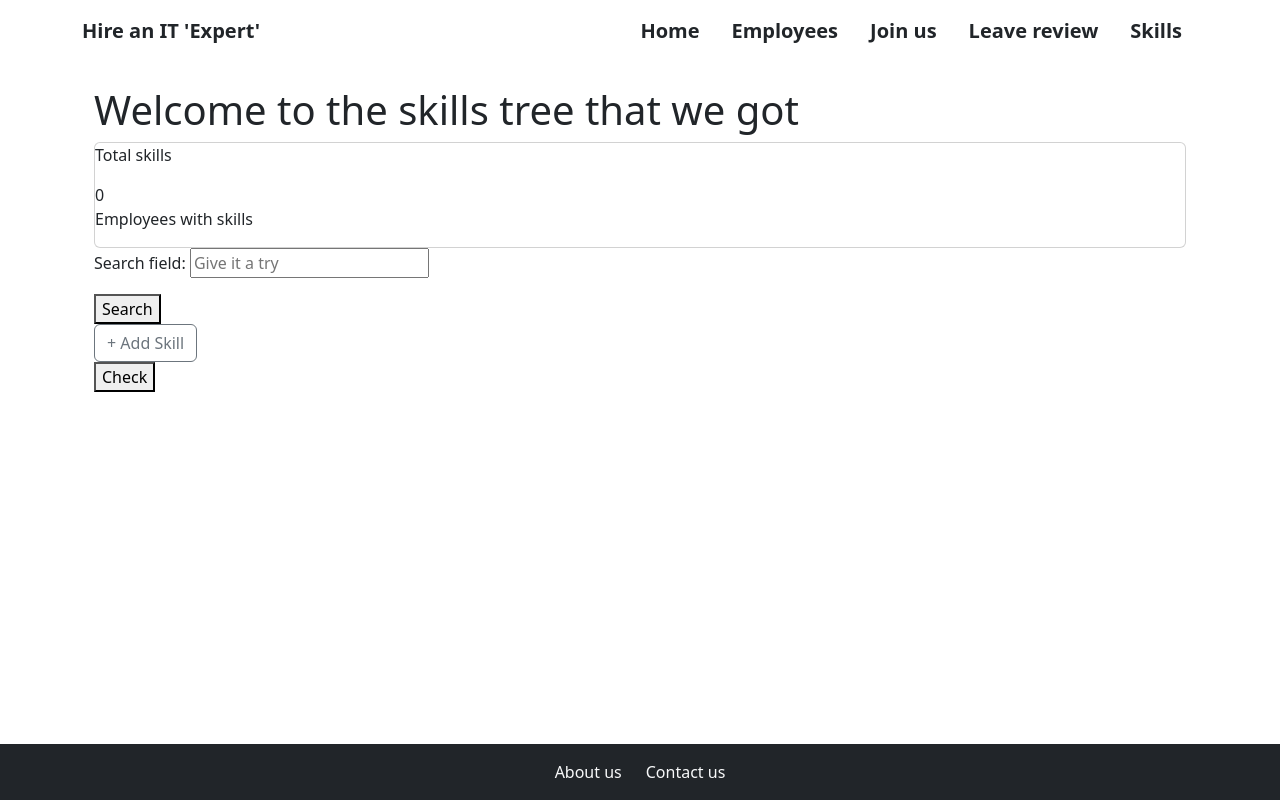
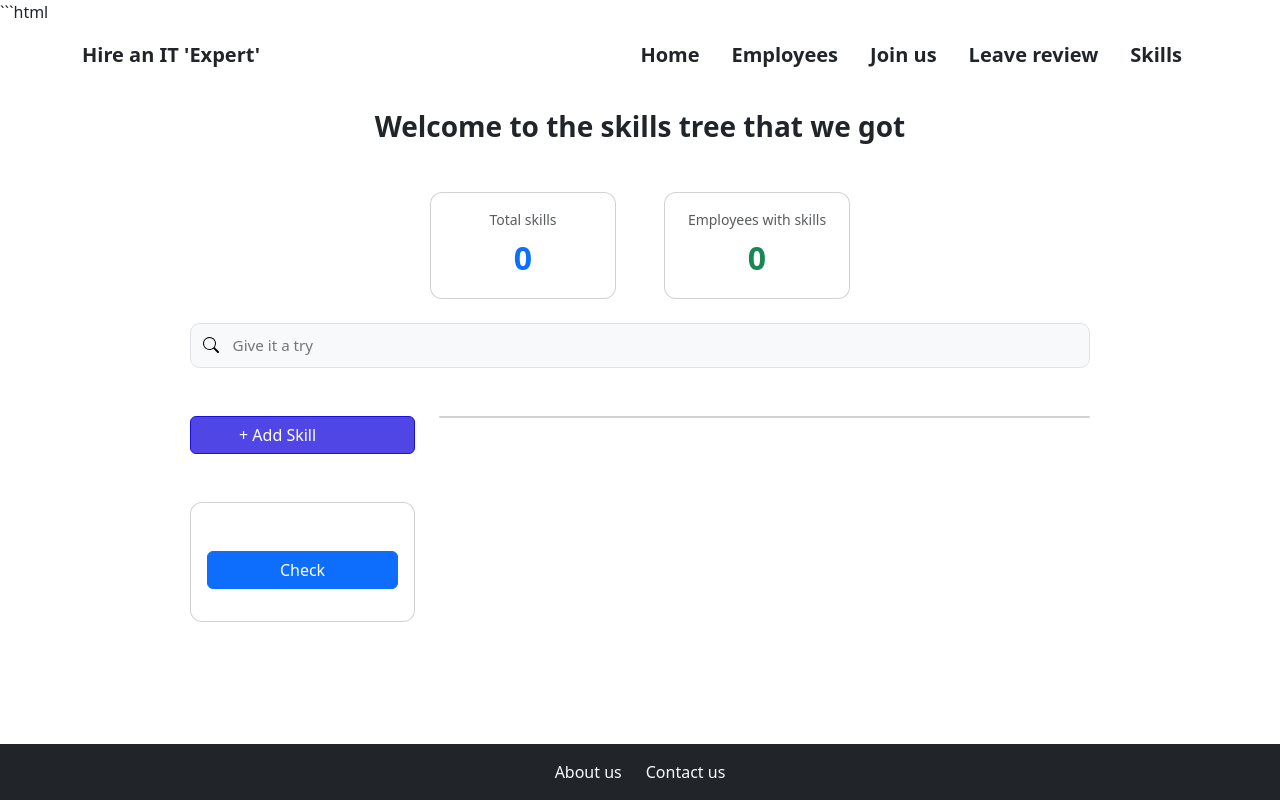
Before and after one commit to krasi556/ExamDjango, a Django app: page /employees/skills-menu/ in a window 1280 px wide. Run offline with Django 5.2, Linux system fonts and the light colour scheme; data that the repository does not hold is empty.

Commit message:
fixed checkbox logic , improved htmls

````diff
--- a/employees/views.py
+++ b/employees/views.py
@@ -1,6 +1,6 @@
 from types import NoneType
 
-from django.db.models import Avg, F
+from django.db.models import Avg, F, Q
 from django.shortcuts import render, get_list_or_404, get_object_or_404, redirect
 
 from employees.forms import EmployeeBase, DeleteEmployee, EditEmployee, CreateEmployee, SearchForm, SkillCreate
@@ -122,18 +122,24 @@ def delete_employee(request, employee_id):
 
 
 def show_skills(request):
-    get_skills_and_employees = Skill.objects.prefetch_related('employees')
+    get_skills_and_employees = (Skill.objects
+                                .prefetch_related('employees'))
     form = SearchForm(request.GET or None)
     skills_checkbox = EmployeeBase()
+    employees_with_skills = Employee.objects.filter(skills__isnull=False).distinct().count()
     if request.method == 'GET' and form.is_valid():
-        skill_to_search = form.cleaned_data['search_field']
-        get_skills_and_employees = get_skills_and_employees.filter(name__icontains=skill_to_search)
+        skill_to_search, ids = form.cleaned_data['search_field'], [int(num) for num in request.GET.getlist('skills')]
+        if ids:
+            get_skills_and_employees = get_skills_and_employees.filter(id__in=ids)
+        if skill_to_search:
+            get_skills_and_employees = get_skills_and_employees.filter(name__icontains=skill_to_search)
     if request.method == 'POST':
         pass
     context = {
         'skills_and_employees': get_skills_and_employees,
         'form': form,
-        'skills_in_checkbox':skills_checkbox
+        'skills_in_checkbox': skills_checkbox,
+        'employees_with_skills': employees_with_skills
     }
 
     return render(request, 'employees/skills/skills-main-menu.html', context)
@@ -148,6 +154,6 @@ def add_skill(request):
 
     context = {
         'form': form,
-        'skills':get_skills
+        'skills': get_skills
     }
-    return render(request,'employees/skills/create-new-skill.html',context)
+    return render(request, 'employees/skills/create-new-skill.html', context)
--- a/static/styles.css
+++ b/static/styles.css
@@ -62,3 +62,146 @@ form .errorlist { color: #dc3545; list-style: none; padding: 0; margin: 0 0 0.25
 .review-form textarea {
     resize: both;
 }
+
+/* ---------- Skills page ---------- */
+.skills-page {
+    max-width: 900px;
+}
+
+.skills-page .card {
+    border-radius: 0.75rem;
+}
+
+.skills-search div {
+    margin-bottom: 0;
+}
+
+.skills-search label {
+    position: absolute;
+    width: 1px;
+    height: 1px;
+    overflow: hidden;
+    clip: rect(0 0 0 0);
+    white-space: nowrap;
+}
+
+.skills-search input {
+    display: block;
+    width: 100%;
+    padding: 0.65rem 1rem 0.65rem 2.6rem;
+    background: #f8f9fa;
+    border: 1px solid #dee2e6;
+    border-radius: 0.6rem;
+    font-size: 0.95rem;
+}
+
+.skills-search input:focus {
+    outline: none;
+    background: #fff;
+    border-color: #86b7fe;
+    box-shadow: 0 0 0 0.25rem rgba(13, 110, 253, 0.25);
+}
+
+details[open] {
+    background-color: #e2e8f0;
+}
+
+.skills-search-btn {
+    position: absolute;
+    top: 0;
+    bottom: 0;
+    left: 0;
+    width: 2.6rem;
+    display: flex;
+    align-items: center;
+    justify-content: center;
+    padding: 0;
+    border: 0;
+    background: transparent;
+    color: #6c757d;
+}
+
+.skills-list {
+    overflow: hidden;
+}
+
+.skill-item + .skill-item {
+    border-top: 1px solid #e9ecef;
+}
+
+.skill-item summary {
+    cursor: pointer;
+    list-style: none;
+}
+
+.skill-item summary::-webkit-details-marker {
+    display: none;
+}
+
+.skill-item summary:hover {
+    background: #f8f9fa;
+}
+
+.skill-item summary::after {
+    content: '';
+    width: 0.55rem;
+    height: 0.55rem;
+    margin-right: 0.4rem;
+    border-top: 2px solid #6c757d;
+    border-right: 2px solid #6c757d;
+    transform: rotate(45deg);
+    transition: transform 0.2s ease;
+}
+
+.skill-item details[open] summary::after {
+    transform: rotate(135deg);
+}
+
+.skill-icon {
+    width: 40px;
+    height: 40px;
+    flex-shrink: 0;
+    display: flex;
+    align-items: center;
+    justify-content: center;
+    background: #f1f3f5;
+    border-radius: 0.5rem;
+    font-family: monospace;
+    font-size: 0.8rem;
+    font-weight: 700;
+    color: #212529;
+}
+
+.skill-employees {
+    padding: 0 1rem 1rem calc(1rem + 40px + 1rem);
+}
+
+.skills-checkboxes form {
+    margin: 0;
+}
+
+.skills-checkboxes label {
+    display: flex;
+    align-items: center;
+    gap: 0.5rem;
+    padding: 0.45rem 0.9rem;
+    border: 1px solid #ced4da;
+    border-radius: 0.5rem;
+    background: #fff;
+    cursor: pointer;
+    transition: border-color 0.15s ease, background 0.15s ease;
+}
+
+.skills-checkboxes label:hover {
+    border-color: #0d6efd;
+}
+
+.skills-checkboxes label:has(input:checked) {
+    background: #e7f1ff;
+    border-color: #0d6efd;
+    color: #0d6efd;
+}
+
+.skills-checkboxes input[type="checkbox"] {
+    accent-color: #0d6efd;
+}
--- a/templates/employees/skills/skills-main-menu.html
+++ b/templates/employees/skills/skills-main-menu.html
@@ -1,53 +1,97 @@
+```html
 {% extends 'base.html' %}
 {% block content %}
 
-    <div class="container">
-        <h1>Welcome to the skills tree that we got</h1>
-        <div class="card d-flex ">
-            <div>
-                <p>Total skills</p>
-                {{ skills_and_employees.count }}
-            </div>
-            <div>
-                <p>Employees with skills</p>
-                {{ skills_and_employees.employees.count }}
+
+
+    <div class="skills-page mx-auto mb-5">
+        <h1 class="fs-3 fw-bold text-center mb-5">Welcome to the skills tree that we got</h1>
+        <div class="row g-4">
+            <section class="col-12">
+                <div class="row g-5 mb-4 mx-auto" style="width:52%">
+                    <div class="col-6">
+                        <div class="card h-100 p-3 text-center">
+                            <p class="small text-muted mb-1">Total skills</p>
+                            <span class="fs-2 fw-bold text-primary">{{ skills_and_employees.count }}</span>
                         </div>
                     </div>
-        <div>
-            <div class="search-label-icon">
-                <form method="GET">
+                    <div class="col-6">
+                        <div class="card h-100 p-3 text-center">
+                            <p class="small text-muted mb-1">Employees with skills</p>
+                            <span class="fs-2 fw-bold text-success">{{ employees_with_skills }}</span>
+                        </div>
+                    </div>
+                </div>
+
+                <div class="d-flex gap-3 mb-4 w-100">
+                    <div class="search-label-icon flex-grow-1">
+                        <form class="skills-search position-relative mb-0">
                             {{ form }}
-                    <button>Search</button>
+                            <button class="skills-search-btn">
+                                <svg width="16" height="16">
+                                    <path d="M11.742 10.344a6.5 6.5 0 1 0-1.397 1.398h-.001q.044.06.098.115l3.85 3.85a1 1 0 0 0 1.415-1.414l-3.85-3.85a1 1 0 0 0-.115-.1zM12 6.5a5.5 5.5 0 1 1-11 0 5.5 5.5 0 0 1 11 0"/>
+                                </svg>
+                            </button>
                         </form>
                     </div>
-            <div>
-                <a href="{% url 'employees:add-skill' %}" class="btn btn-outline-secondary">+ Add Skill</a>
+                </div>
+            </section>
+
+            <div class="d-flex gap-4">
+                <div class="col-lg-3">
+                    <div class="mb-5">
+                        <a href="{% url 'employees:add-skill' %}"
+                           class="btn btn-primary text-nowrap d-flex align-items-center px-5"
+                           style="background-color: #4f46e5; border-color: #1a10db; color: white;">+ Add Skill</a>
+                    </div>
+
+
+                    <aside>
+                        <div class="skills-sidebar">
+                            <div class="card">
+                                <div class="card-body">
+                                    <form>
+                                        <div class="skills-checkboxes d-flex flex-column gap-2">
+                                            {% for checkbox in skills_in_checkbox.skills %}
+
+                                                {% csrf_token %}
+                                                {{ checkbox }}
+                                            {% endfor %}
+                                        </div>
+                                        <button class="btn btn-primary w-100 mt-3">Check</button>
+                                    </form>
                                 </div>
                             </div>
-        <div>
+                        </div>
+                    </aside>
+                </div>
+                <div class="flex-grow-1">
+                    <div class="card skills-list">
                         {% for skill in skills_and_employees %}
-                <div class="card">
+                            <div class="skill-item">
                                 {% if skill %}
                                     <details>
-                            <summary>{{ skill.name }} {{ skill.employees.count }}</summary>
+                                        <summary class="d-flex align-items-center gap-3 p-3">
+                                            <span class="skill-icon">&lt;/&gt;</span>
+                                            <span class="me-auto">
+                                                <span class="d-block fs-5">{{ skill.name }}</span>
+                                                <small class="text-muted">{{ skill.employees.count }} employees</small>
+                                            </span>
+                                        </summary>
+                                        <div class="skill-employees d-flex gap-3 p-3 bg-light border-top border-secondary-subtle">
                                             {% for employee in skill.employees.all %}
-                                <a href="{% url 'employees:focused-employee' employee.id %}">{{ employee.first_last_name }}</a>
-                            {% endfor %}
-                        </details>
-                        </div>
-                    {% endif %}
+                                                <a href="{% url 'employees:focused-employee' employee.id %}"
+                                                   class="btn btn-sm btn-outline-primary rounded-pill ">{{ employee.first_last_name }}</a>
                                             {% endfor %}
                                         </div>
-        <div>
-            <div>
-                {% for checkbox in skills_in_checkbox.skills %}
-                    <form method="POST">
-                        {% csrf_token %}
-                        {{ checkbox }}
-                    </form>
+                                    </details>
+                                {% endif %}
+                            </div>
                         {% endfor %}
-                <button>Check</button>
+                    </div>
+                </div>
             </div>
         </div>
     </div>
 {% endblock %}
+```
--- a/templates/reviews/review-employees.html
+++ b/templates/reviews/review-employees.html
@@ -6,7 +6,7 @@
                 <a href="{% url 'reviews:leave-review' employee.id %}"
                    class="btn btn-light border-0 w-100 h-100 p-4 shadow-sm d-flex flex-column align-items-center justify-content-center text-center">
                     <h5 class="card-title mb-3">
-                        {employee.first_last_name}
+                        {{employee.first_name}}
                     </h5>
                     <img src="{{ employee.photo.url }}"
                          class="rounded shadow-sm"
--- a/templates/reviews/show-reviews-for-current-employee.html
+++ b/templates/reviews/show-reviews-for-current-employee.html
@@ -5,7 +5,7 @@
         <div class="d-flex justify-content-between align-items-center gap-4 mb-4">
             <div class="d-flex align-items-center gap-4">
                 <img src="{{ employee.photo.url }}"
-                     alt="{{ employee.first_name }} {{ employee.last_name }}"
+                     alt="{{ employee.first_last_name }}"
                      class="rounded-circle object-fit-cover shadow-sm flex-shrink-0"
                      style="width: 120px; height: 120px;">
                 <div style="margin-top: 1rem">
````
Lines whose indentation alone changed are shown as unchanged.
